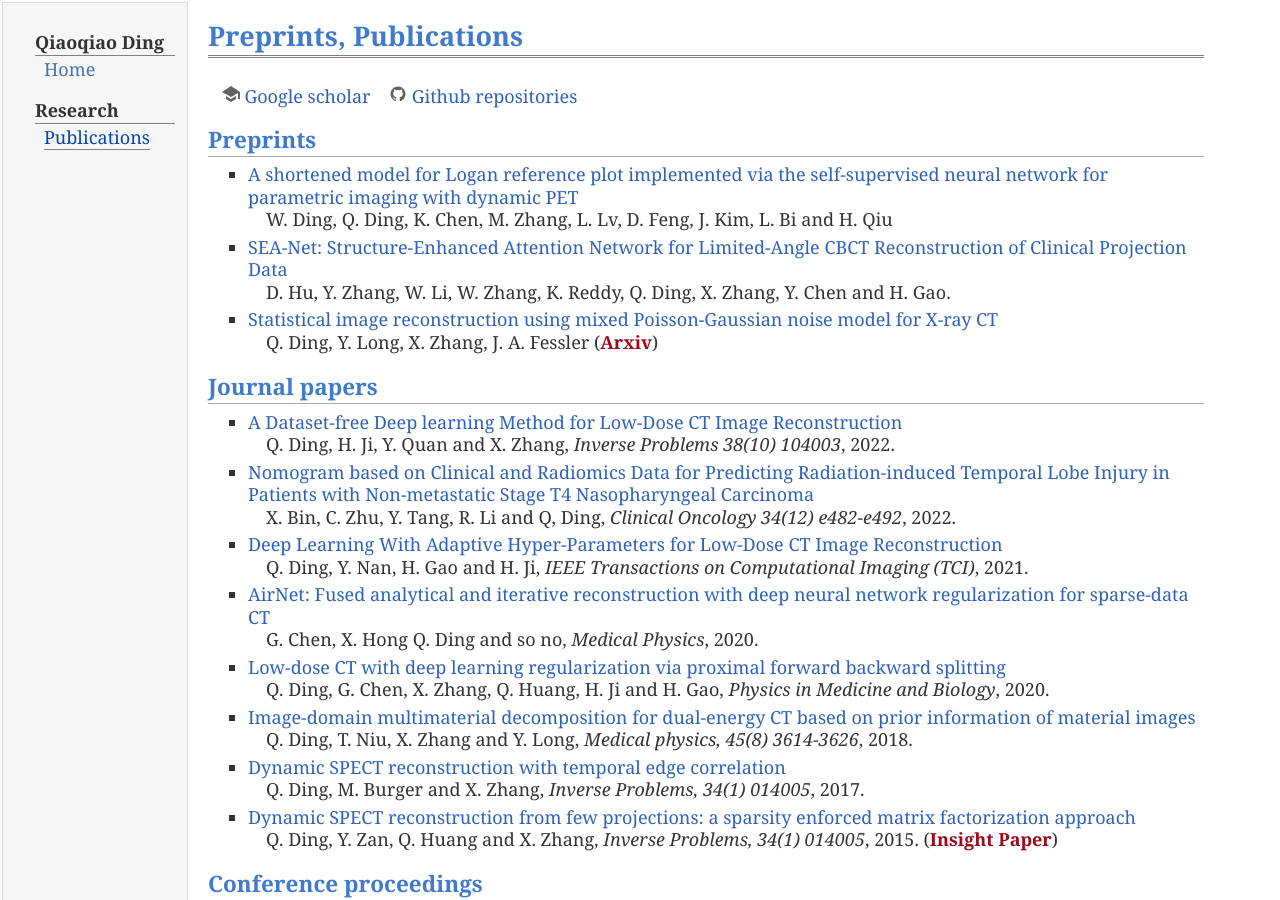
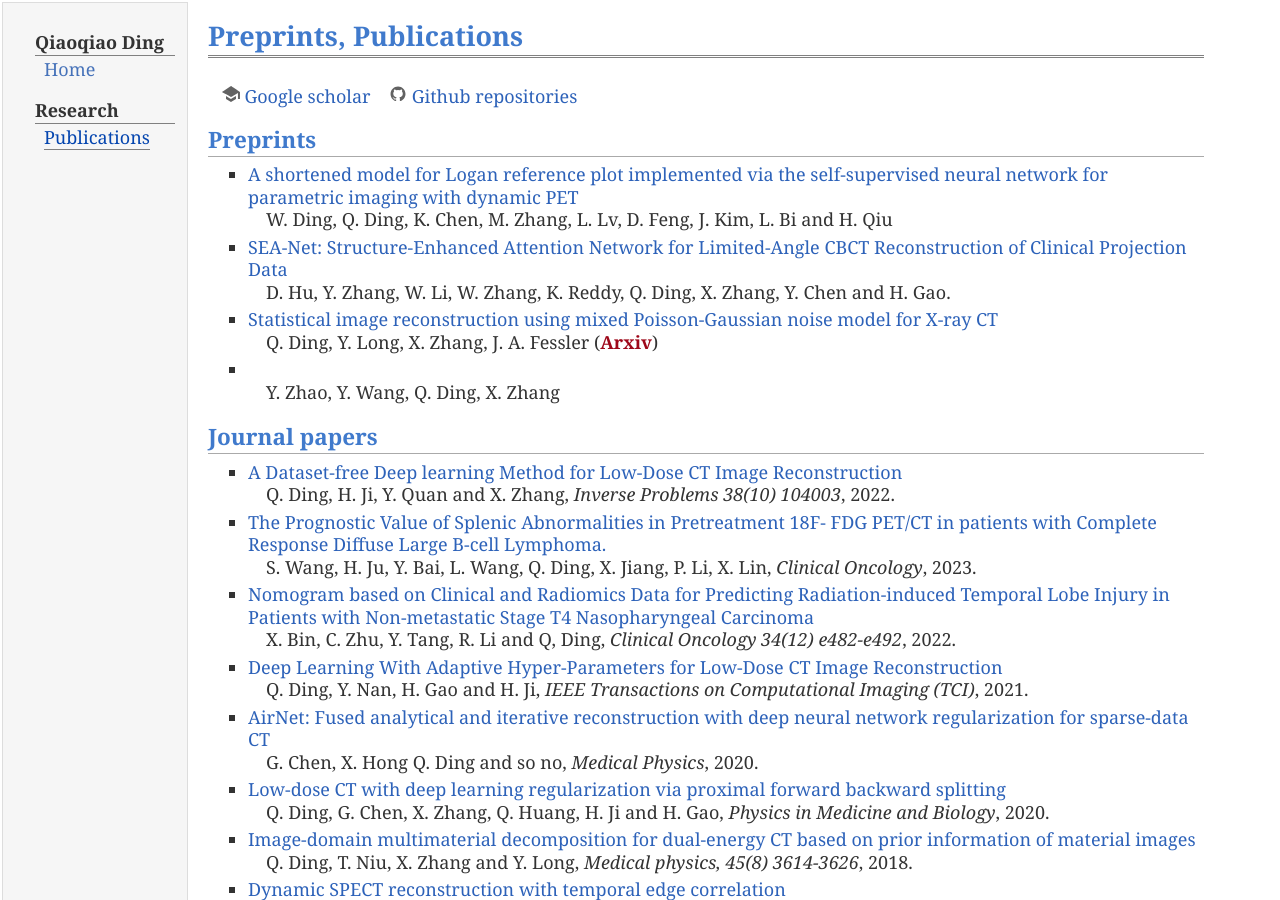
Before and after one commit to QqDing/QqDing.github.io, a Jekyll site: the page built from publication.md, in a window 1280 px wide and 900 px high. Built offline with Jekyll 4.4.1, drawn with Linux system fonts in a browser that asks for light colours.

Commit message:
Update pub_journal.yml

```diff
--- a/_data/pub_journal.yml
+++ b/_data/pub_journal.yml
@@ -19,6 +19,8 @@
             year:
             url: https://arxiv.org/pdf/1801.09533.pdf
             misc: <span style="font-weight:600;color:#9e081a;">Arxiv</span>
+          - authors: Y. Zhao, Y. Wang, Q. Ding, X. Zhang
+
 
     - type: journal
       papers:
@@ -28,7 +30,12 @@
             year: 2022
             url: https://iopscience.iop.org/article/10.1088/1361-6420/ac8ac6
             misc:
-
+          - authors: S. Wang, H. Ju, Y. Bai, L. Wang, Q. Ding, X. Jiang, P. Li, X. Lin
+            title: The Prognostic Value of Splenic Abnormalities in Pretreatment 18F- FDG PET/CT in patients with Complete Response Diffuse Large B-cell Lymphoma.
+            venue: Clinical Oncology
+            year: 2023
+            url:
+            misc:
           - authors: X. Bin, C. Zhu, Y. Tang, R. Li and Q, Ding
             title: Nomogram based on Clinical and Radiomics Data for Predicting Radiation-induced Temporal Lobe Injury in Patients with Non-metastatic Stage T4 Nasopharyngeal Carcinoma
             venue: Clinical Oncology  34(12) e482-e492
```
